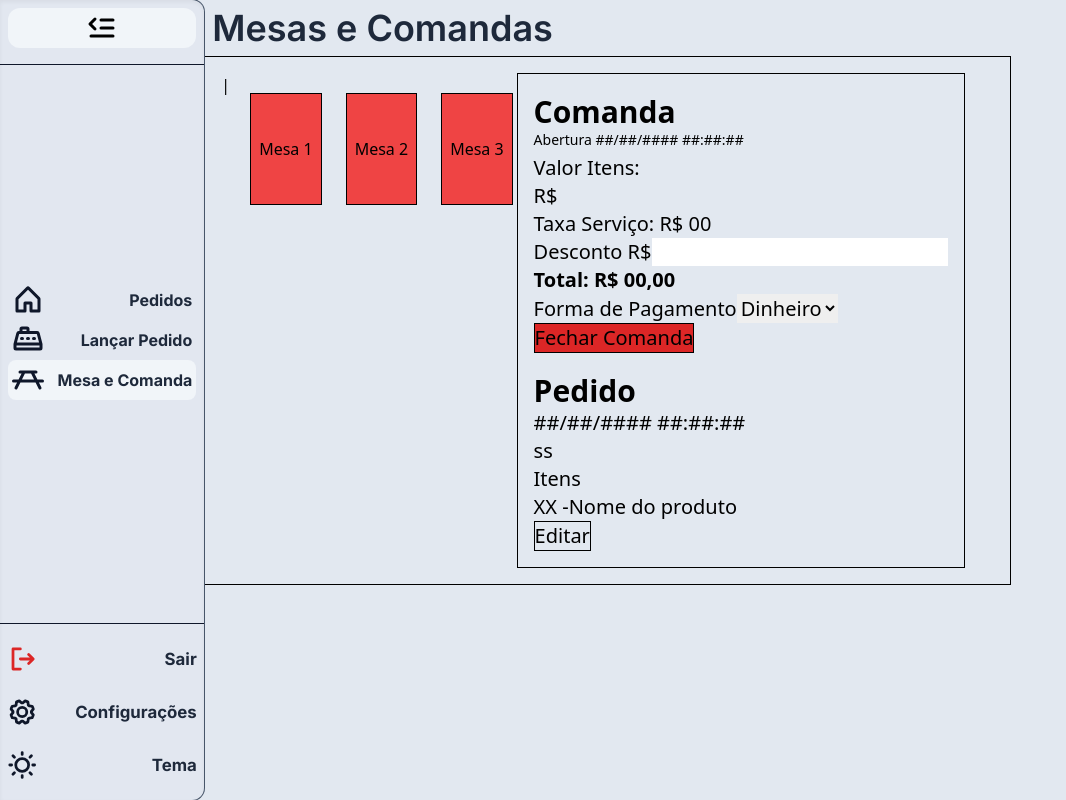
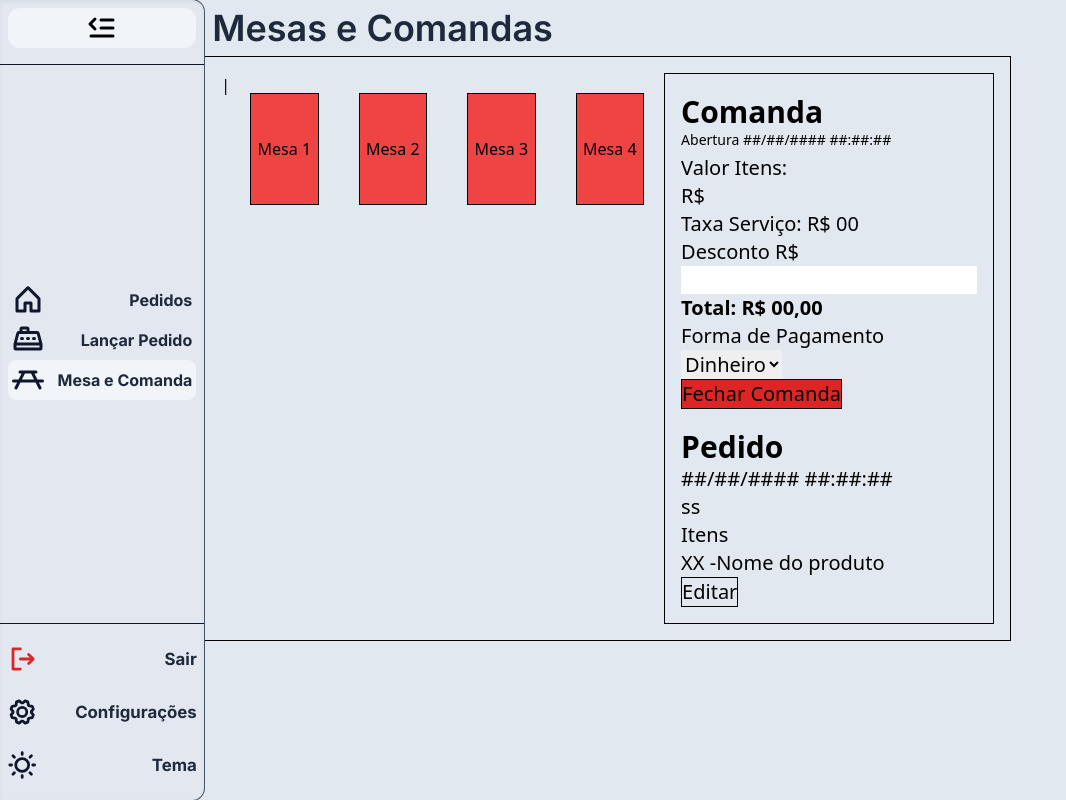
Before and after one commit to Fabricio-Weber/ugoow-test-Fabricio, a React (Vite) app: page /dashboard/mesas in a window 1280 px wide. Shown: the whole page, without its empty margins (0-1066 px from the left). Built offline with nearby package versions, Linux system fonts and the light colour scheme.

Commit message:
logica da comanda funcionando

```diff
--- a/src/components/Comanda.jsx
+++ b/src/components/Comanda.jsx
@@ -1,10 +1,10 @@
 
 
-export function Comanda(){
-    return(
+export  function Comanda({id,numero,pedido}) {
+    return (
         <div className=" border border-solid border-black p-4 ">
             <div className="w-full h-10 mt-1">
-              <h4 className="font-bold text-3xl">Comanda </h4>
+                <h4 className="font-bold text-3xl">Comanda {id} </h4>
                 <p className="text-sm mb-1">Abertura ##/##/#### ##:##:##</p>
             </div>
 
@@ -17,7 +17,7 @@ export function Comanda(){
 
                 <div>
                     <label className=" text-xl">Desconto R$
-                  <input/>
+                        <input />
                     </label>
                 </div>
 
@@ -63,4 +63,5 @@ export function Comanda(){
             </div>
         </div>
     )
+    /* */
 }
--- a/src/components/MesaPedido.jsx
+++ b/src/components/MesaPedido.jsx
@@ -1,22 +1,66 @@
-import { useState } from "react"
+import { useEffect, useState } from "react"
 import { Comanda } from "./Comanda";
 
 
-export  function MesaPedido({numero}){
+export function MesaPedido({ numero }) {
     const [data, setData] = useState('')
 
 
-    const dataToChild= () =>{
+    const dataToChild = () => {
         setData("teste")
     }
 
 
-    return(
-    <div className="">
-        <button className="w-3/4 m-5 h-28 border border-solid border-black hover:bg-red-700 bg-red-500 touch-auto"
-               onClick={() => dataToChild}>
-            Mesa {numero} <br/>
-        </button>
-    </div>
+    /*simulação do JSON vindo do banco de dados */
+    let mesas = [
+        {
+            key:0,
+            id: 1,
+            numero: 1,
+            pedido: 1,
+        },
+        {
+            key:1,
+            id: 2,
+            numero: 2,
+            pedido: 3,
+        },
+        {
+            key:2,
+            id: 3,
+            numero: 3,
+            pedido: 3
+        },
+        {
+            key:3,
+            id: 4,
+            numero: 4,
+            pedido: 4
+        }
+    ]
+
+    useEffect(()=>{
+
+    })
+
+    const [comanda, setComanda] = useState({})
+
+    const dataToComanda = (id, numero, pedido)=>{
+        setComanda({id: 0, numero: 0, pedido: 0})
+    }
+
+
+    return (
+        <div className="flex ">
+            {mesas.map(mesa => {
+                return <button className="w-3/4 m-5 h-28 border border-solid border-black hover:bg-red-700 bg-red-500 touch-auto"
+                key={mesa.key} onClick={() =>  setComanda({id: mesa.id, numero: mesa.numero, pedido: mesa.pedido})}>
+                    Mesa {mesa.numero} <br />
+                </button>
+            })
+            }
+
+            <Comanda id={comanda.id} numero={comanda.numero} pedido={comanda.pedido} />
+        </div>
     )
-}
+}/*dataToComanda(mesa.id, mesa.numero, mesa.pedido)  */
--- a/src/main.jsx
+++ b/src/main.jsx
@@ -28,7 +28,7 @@ const router = createBrowserRouter([
             },
             {
                 path: "/dashboard/pdv",
-        element: <PDV/>
+                element: <PDV />
             }
 
         ]
--- a/src/pages/mesas.jsx
+++ b/src/pages/mesas.jsx
@@ -7,45 +7,28 @@ import { useEffect, useState } from "react";
 
 export function Mesas() {
 
-  let mesas=[
-    {
-      id: 1,
-      numero: 1,
-      pedido: 1,
-    },
-    {
-      id: 2,
-      numero: 2,
-      pedido: 3,
-    },
-    {
-      id: 3,
-      numero:3,
-      pedido: 3
-    }
-  ]
-
-  const [mesa,setMesa] = useState([])
-  const [comanda, setComanda] = useState([])
-  const [total, setTotal] = useState ([])
 
 
-  function handleComanda(value){
-    let comanda={
+    const [mesa, setMesa] = useState([])
+    const [comanda, setComanda] = useState([])
+    const [total, setTotal] = useState([])
+
+
+    function handleComanda(value) {
+        let comanda = {
             id: value.id,
             numero: value.numero,
             valor: value.valor
         }
     }
-  useEffect(() =>{
+
+    /*useEffect que vai fazer a conexao com o banco de dados */
+    useEffect(() => {
 
     })
 
     return (
-
-
         <div className=" w-full h-full">
-
             <div>
                 <div className="flex w-full m-2">
                     <h1 className="text-4xl font-inter text-slate-800 font-semibold">Mesas e Comandas</h1>
@@ -53,72 +36,7 @@ export function Mesas() {
             </div>
 
             <div className="w-3/4 border border-solid flex columns-2 border-black p-4">
-        |{mesas.map(mesa =>{
-          return <MesaPedido key={mesa.id} numero={mesa.numero} />
-          })
-        }
-
-        <div className=" border border-solid border-black p-4 ">
-            <div className="w-full h-10 mt-1">
-              <h4 className="font-bold text-3xl">Comanda </h4>
-              <p className="text-sm mb-1">Abertura ##/##/#### ##:##:##</p>
-            </div>
-
-            <div className="w-full h-1/2 mt-5">
-              <div className="flex-row w-full">
-                <p className=" text-xl">Valor Itens:</p>
-                <p className="text-xl">R$ </p>
-                <p className="text-xl">Taxa Serviço: R$ 00</p>
-              </div>
-
-              <div>
-                <label className=" text-xl">Desconto R$
-                  <input/>
-                </label>
-              </div>
-
-                <div>
-                  <p className="text-xl font-bold">Total: R$ 00,00</p>
-                  <label className=" text-xl">Forma de Pagamento</label>
-                    <select className=" text-xl">
-                      <option>Dinheiro</option>
-                      <option>Credito</option>
-                      <option>Débito</option>
-                      <option>PIX</option>
-                    </select>
-                </div>
-
-                <div >
-                  <button className="border border-solid border-black text-xl bg-red-600">Fechar Comanda</button>
-                </div>
-
-                <div>
-                  <h4 className="font-bold text-3xl mt-5">Pedido</h4>
-                </div>
-
-                <div className=" text-xl">
-                  <ul>
-                    <div >
-                      <p>##/##/#### ##:##:##</p>
-                      <p>ss</p>
-                      <p>Itens</p>
-                    </div>
-                    <span>
-                      <li>
-                        <span>
-                          XX -
-                          <span >
-                             Nome do produto
-                          </span>
-                        </span>
-                      </li>
-                      <button className="border border-solid border-black">Editar</button>
-                    </span>
-                  </ul>
-                </div>
-            </div>
-          </div>
-
+                |<MesaPedido />
             </div>
 
         </div>
--- a/src/pages/pdv.jsx
+++ b/src/pages/pdv.jsx
@@ -217,9 +217,9 @@ export function PDV() {
 
 
                 <div className="flex flex-wrap gap-2 my-2 w-full">
-          <RadioOption nome="Delivery" group={"tipoVenda"}/>
-          <RadioOption nome="Retirada" group={"tipoVenda"}/>
-          <RadioOption nome="Local" group={"tipoVenda"}/>
+                    <RadioOption nome="Delivery" group={"tipoVenda"} />
+                    <RadioOption nome="Retirada" group={"tipoVenda"} />
+                    <RadioOption nome="Local" group={"tipoVenda"} />
                 </div>
 
 
```
Lines whose indentation alone changed are shown as unchanged.
